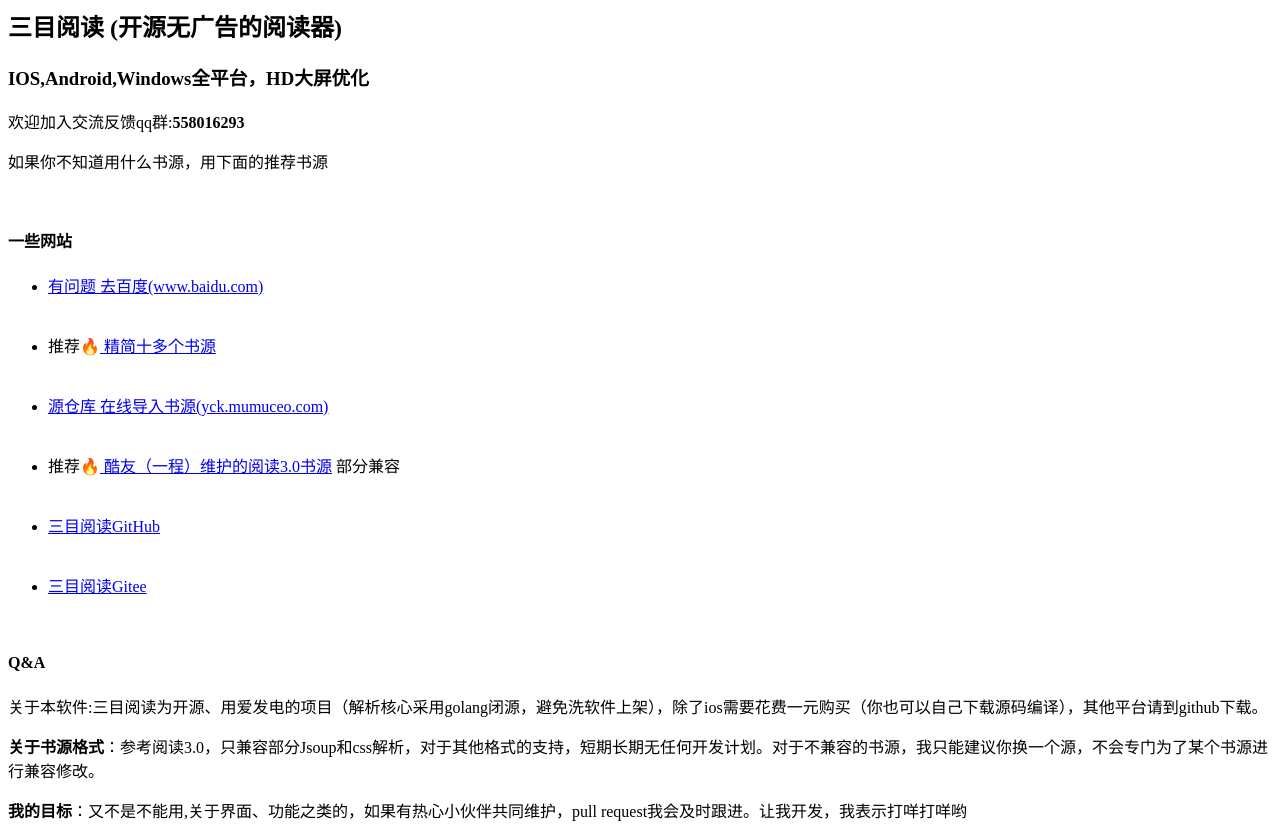
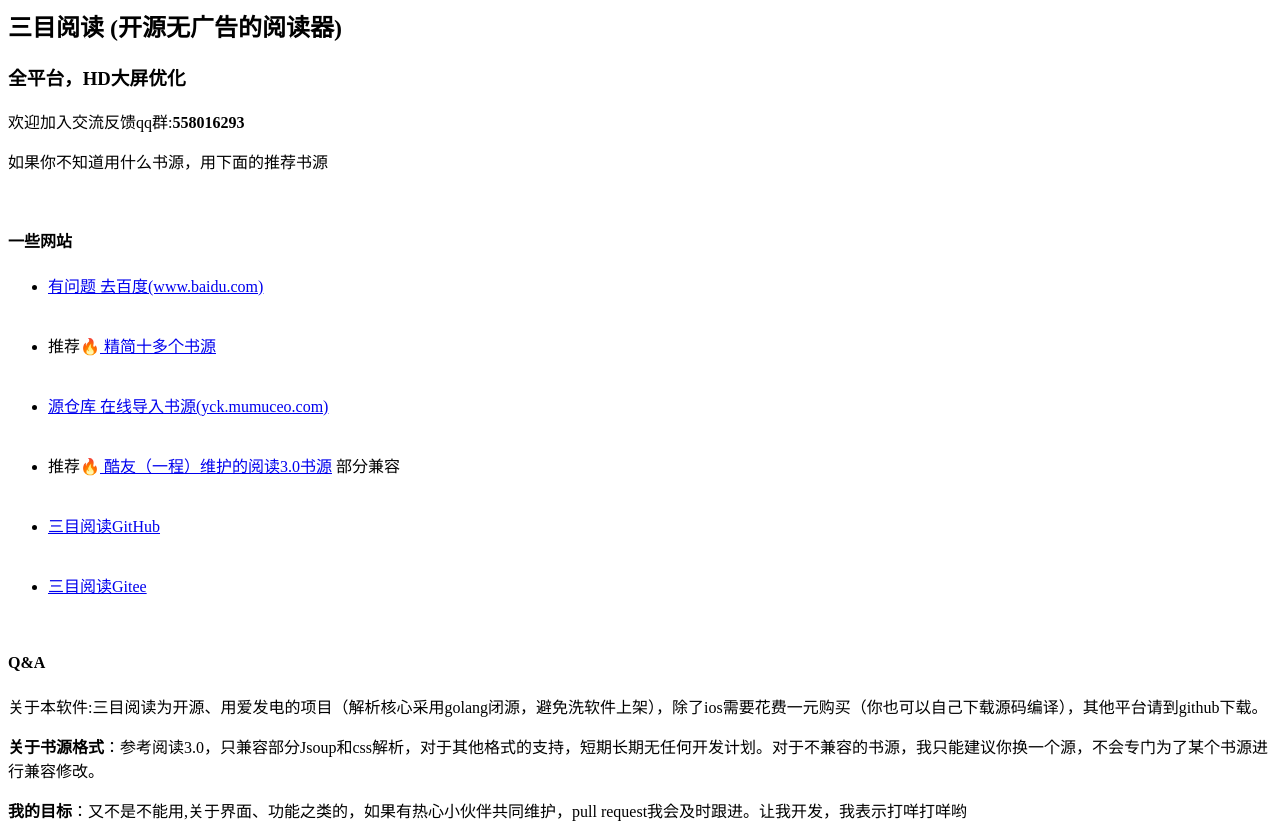
Before and after one commit to huage2580/huage2580.github.io, a plain HTML site: page index.html in a window 1280 px wide. Drawn offline with Linux system fonts and the light colour scheme.

Commit message:
Update index.html

```diff
--- a/index.html
+++ b/index.html
@@ -13,7 +13,7 @@
 
 <body>
   <h2>三目阅读 (开源无广告的阅读器)</h2>
-  <h3>IOS,Android,Windows全平台，HD大屏优化</h3>
+  <h3>全平台，HD大屏优化</h3>
   <p>欢迎加入交流反馈qq群:<b>558016293</b></p>
   <p>如果你不知道用什么书源，用下面的推荐书源</p>
     <br/>
```
